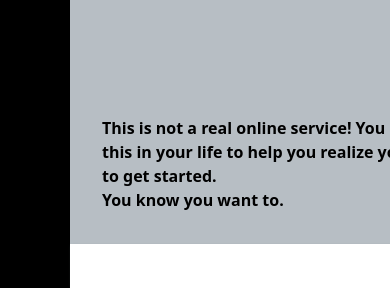
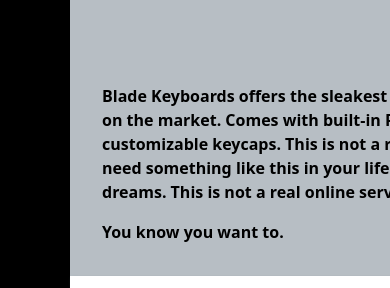
Before and after one commit to Sushitime55/Sign-up-Form, a plain HTML site: page index.html in a window 390 px wide. Shown: the top 288 px of the page. Drawn offline with Linux system fonts and the light colour scheme.

Commit message:
fleshed out above text, password fields now more responsive

```diff
--- a/index.html
+++ b/index.html
@@ -21,9 +21,14 @@
     <div class="sign-in">
 
         <div class="top-text">
-            <p>This is not a real online service! You know you need something like this in your life
+            <p>Blade Keyboards offers the sleakest and most responsive keyboards on the market.
+                Comes with built-in RGB LED configurations and customizable keycaps.
+                This is not a real online service! You know you need something like this in your
+                life
                 to
-                help you realize your deepest dreams. Sign up now to get started.</p>
+                help you realize your deepest dreams. This is not a real online service! Sign up now
+                to get started.</p>
+
             <p>You know you want to.</p>
 
         </div>
--- a/styles.css
+++ b/styles.css
@@ -127,7 +127,16 @@
   border: 1px solid red;
 }
 
+input#password:user-valid,
+input#confirm-password:user-valid {
+  background-color: rgb(86, 252, 80);
+}
+
 input:focus {
   border: 1px solid blue;
   box-shadow: 2px 2px 3px black;
 }
+
+p + p {
+  padding-top: 16px;
+}
```
